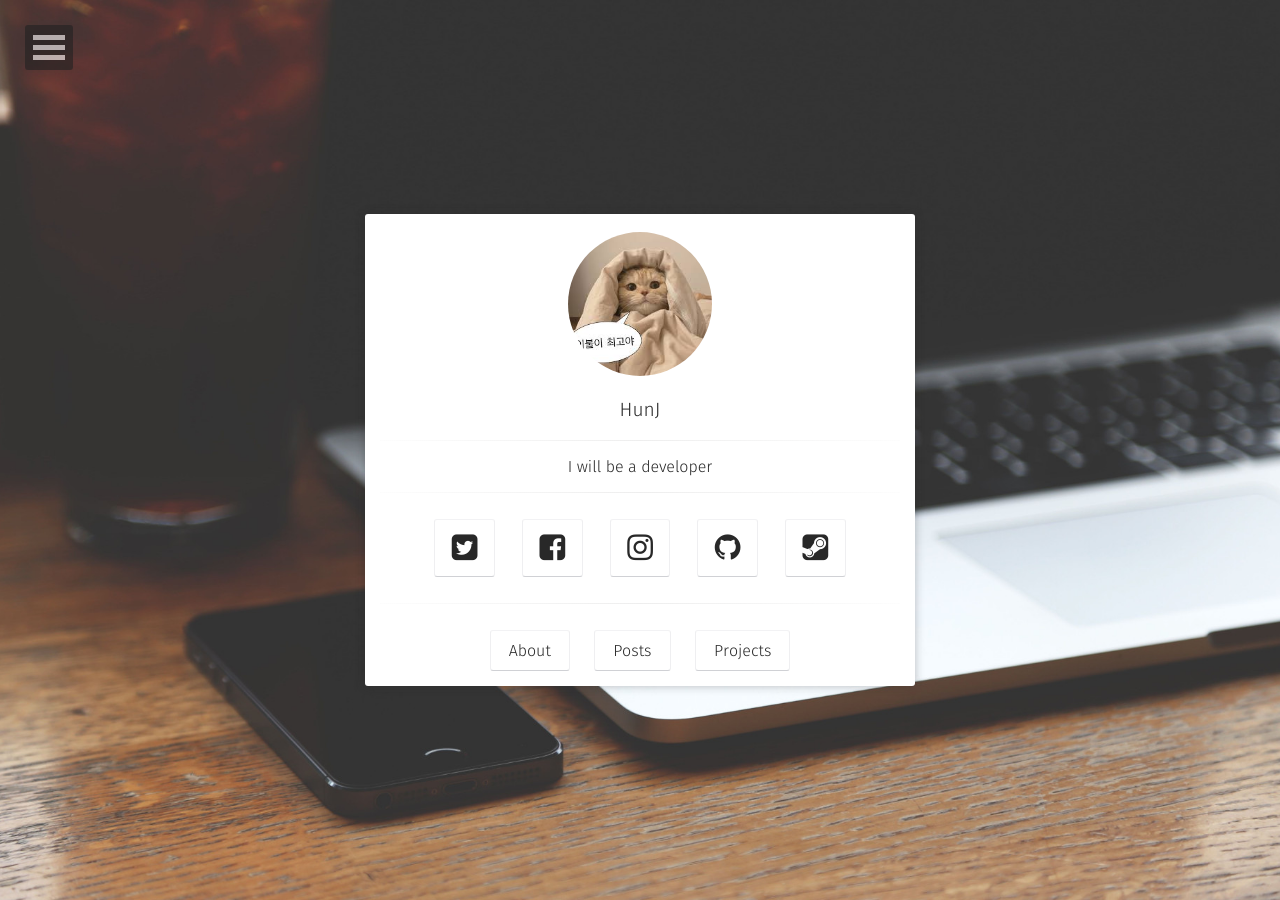
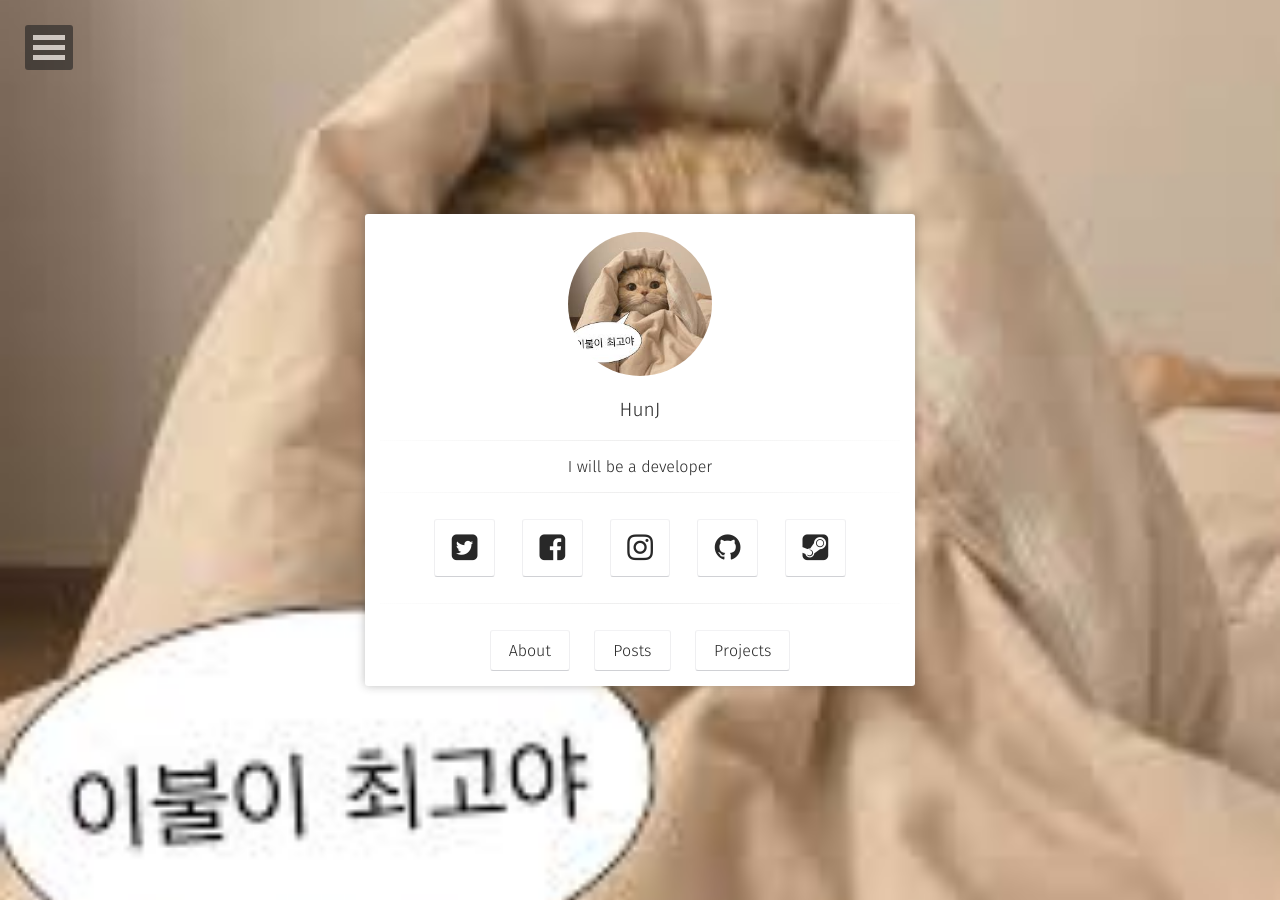
Before and after one commit to HunJ0524/HunJ0524.github.io, a Jekyll site: the page built from index.html, in a window 1280 px wide. Built offline with Jekyll 4.4.1, drawn with Linux system fonts in a browser that asks for light colours; some web fonts are replaced.

Commit message:
Update _config.yml

```diff
--- a/_config.yml
+++ b/_config.yml
@@ -5,7 +5,7 @@ description:        "The universe is infinite and dreams are infinite."
 reading_time:       true
 words_per_minute:   200
 logo:               'assets/img/images.jpg'
-background:         'assets/img/placeholder-big.jpg'
+background:         'assets/img/images.jpg'
 tiled_bg:           false   # Set this true if you want to tile your background image, otherwise it will be covered
 locale:             en_US
 url:                https://taylantatli.github.io/Moon
```
